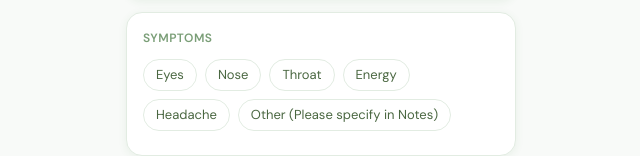
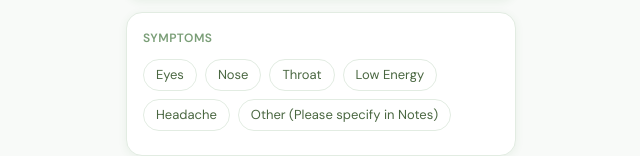
Before and after one commit to YC-TAN/allergy-tracker, a React (Vite) app in the folder allergy-client/: page / in a window 1280 px wide. Shown: the part 244-400 px from the top of the page, without its empty margins (319-959 px from the left). Built offline with nearby package versions, Linux system fonts and the light colour scheme.

Commit message:
Update energy label

```diff
--- a/allergy-client/src/components/ui/SymptomCard.tsx
+++ b/allergy-client/src/components/ui/SymptomCard.tsx
@@ -9,7 +9,7 @@ const SymptomLabel: Record<Symptom, { label: string; icon?: string }> = {
   eyes: { label: "Eyes" },
   nose: { label: "Nose" },
   throat: { label: "Throat" },
-  energy: { label: "Energy" },
+  energy: { label: "Low Energy" },
   headache: { label: "Headache" },
   other: {label: "Other (Please specify in Notes)"}
 };
```
